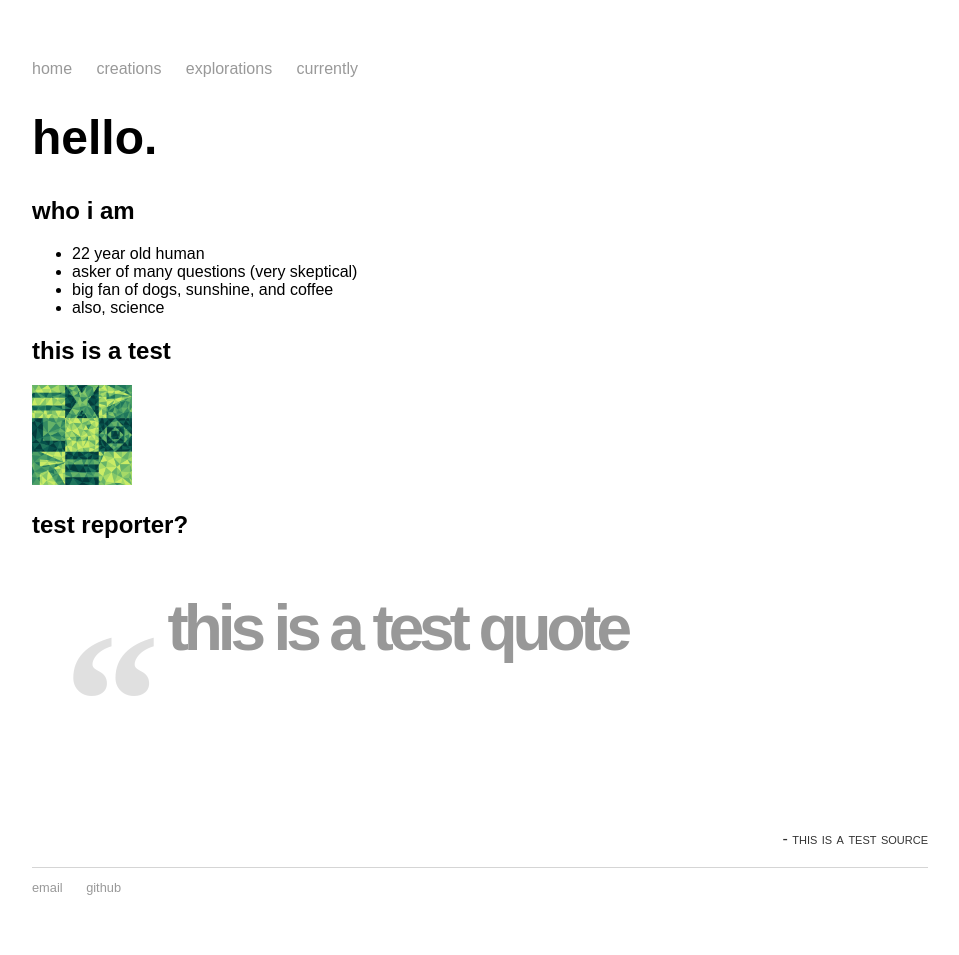
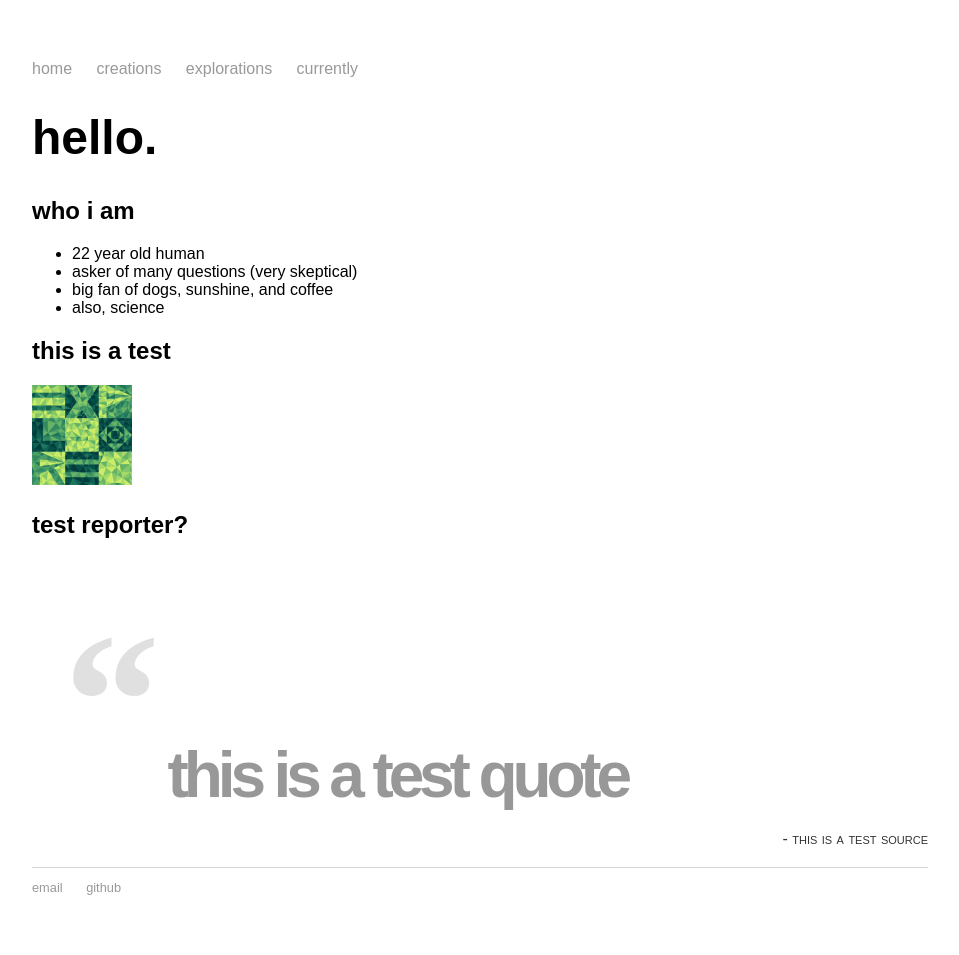
Before and after one commit to mayasheth/mayasheth.github.io, a Jekyll site: the page built from index.md, in a window 1280 px wide. Shown: the whole page, without its empty margins (160-1119 px from the left). Built offline with Jekyll 4.4.1, drawn with Linux system fonts in a browser that asks for light colours.

Commit message:
Update quote.html

```diff
--- a/_includes/quote.html
+++ b/_includes/quote.html
@@ -28,7 +28,7 @@
       font-family: "Times New Roman", serif;
       font-size: 3em;
       margin-right: 0em;
-      vertical-align: top;
+      vertical-align: bottom;
       opacity:0.3;
     }
 
```
